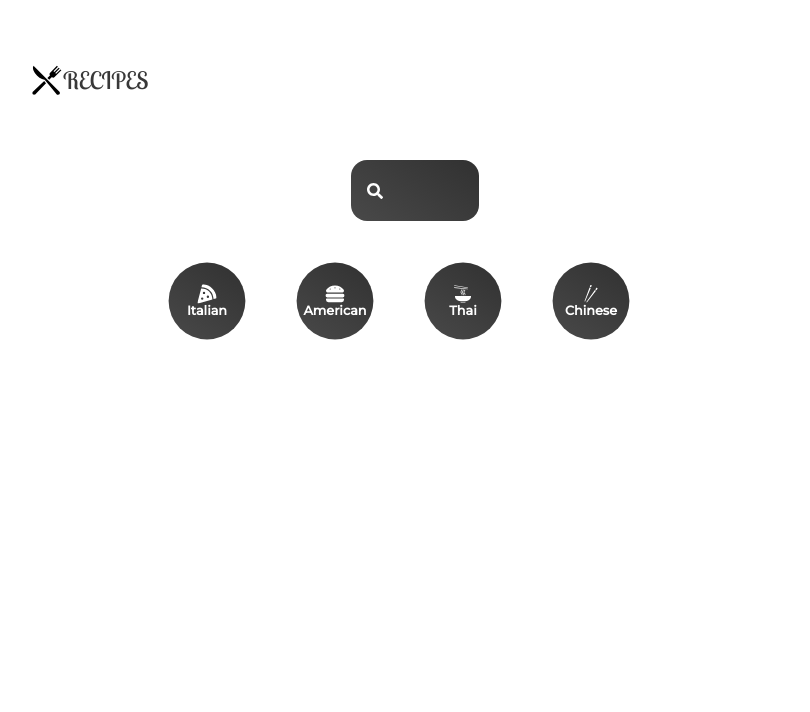
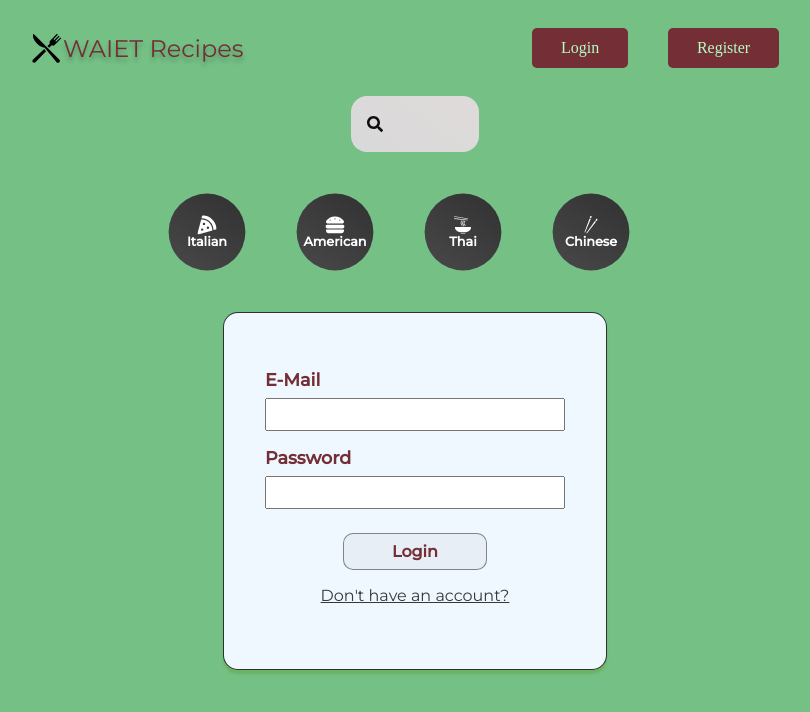
Before and after one commit to LennardMoe/waiet-recipes, a React (Vite) app: page /Login in a window 1280 px wide. Shown: the top 712 px of the page, without its empty margins (225-1035 px from the left). Built offline with nearby package versions, Linux system fonts and the light colour scheme; no server answers.

Commit message:
firebase login and structure changes

```diff
--- a/package.json
+++ b/package.json
@@ -10,6 +10,7 @@
   },
   "dependencies": {
     "@splidejs/react-splide": "^0.7.8",
+    "firebase": "^9.9.4",
     "framer-motion": "^7.2.1",
     "react": "^18.2.0",
     "react-dom": "^18.2.0",
--- a/src/App.jsx
+++ b/src/App.jsx
@@ -1,19 +1,15 @@
 import "./App.css";
 import Pages from "./pages/Pages";
 import Category from "./components/Category";
-import { BrowserRouter, Link } from "react-router-dom";
+import { BrowserRouter } from "react-router-dom";
 import Search from "./components/Search";
-import styled from "styled-components";
-import { GiKnifeFork } from "react-icons/gi";
+import Navbar from "./components/Navbar";
 
 function App() {
   return (
     <div className='App'>
       <BrowserRouter>
-        <Nav>
-          <GiKnifeFork />
-          <Logo to={"/"}> RECIPES </Logo>
-        </Nav>
+        <Navbar />
         <Search />
         <Category />
         <Pages />
@@ -22,21 +18,4 @@ function App() {
   );
 }
 
-const Logo = styled(Link)`
-  text-decoration: none;
-  font-size: 1.5rem;
-  font-weight: 400;
-  font-family: "Lobster Two", cursive;
-`;
-
-const Nav = styled.div`
-  padding: 4rem 0rem;
-  display: flex;
-  justify-content: flex-start;
-  align-items: center;
-  svg {
-    font-size: 2rem;
-  }
-`;
-
 export default App;
--- /dev/null
+++ b/src/components/Navbar.jsx
@@ -0,0 +1,95 @@
+import { onAuthStateChanged, signOut } from "firebase/auth";
+import { useState } from "react";
+import { GiKnifeFork } from "react-icons/gi";
+import { Link } from "react-router-dom";
+import styled from "styled-components";
+import { auth } from "../firebase";
+
+function Navbar() {
+  const [user, setUser] = useState({});
+
+  onAuthStateChanged(auth, (currentUser) => {
+    setUser(currentUser);
+  });
+
+  const logout = async () => {
+    await signOut(auth);
+  };
+
+  return (
+    <Wrapper>
+      <Nav>
+        <GiKnifeFork />
+        <Logo to={"/"}> WAIET Recipes </Logo>
+      </Nav>
+      <Login>
+        {user ? (
+          <div className='navbar__wrapper'>
+            <div className='navbar__login'>
+              <h4>Logged in as </h4>
+              <h4>{user.email}</h4>
+            </div>
+            <button onClick={logout}>Logout</button>
+          </div>
+        ) : (
+          <>
+            <Link to={"/Login/"}>
+              <button>Login</button>
+            </Link>
+            <Link to={"/Register/"}>
+              <button>Register</button>
+            </Link>
+          </>
+        )}
+      </Login>
+    </Wrapper>
+  );
+}
+
+const Wrapper = styled.nav`
+  display: flex;
+  flex-direction: row;
+  justify-content: space-between;
+  align-items: center;
+`;
+
+const Logo = styled(Link)`
+  text-decoration: none;
+  font-size: 1.5rem;
+  font-weight: 400;
+  font-family: "Montserrat";
+  text-shadow: 0px 4px 4px rgba(0, 0, 0, 0.25);
+  color: #732e36;
+`;
+
+const Nav = styled.div`
+  padding: 2rem 0rem;
+  display: flex;
+  justify-content: flex-start;
+  align-items: center;
+  svg {
+    font-size: 2rem;
+  }
+`;
+
+const Login = styled.div`
+  display: flex;
+  button {
+    background: #732e36;
+    max-width: 7rem;
+    border-radius: 5px;
+    margin: 20px;
+    text-decoration: none;
+    border: none;
+    padding: 0.7rem 1.8rem;
+    color: #b3ffc3;
+    font-weight: 400;
+    font-size: 1rem;
+    font-family: "Alata";
+    cursor: pointer;
+  }
+  button:hover {
+    opacity: 0.9;
+  }
+`;
+export default Navbar;
--- a/src/components/Search.jsx
+++ b/src/components/Search.jsx
@@ -34,9 +34,9 @@ const FormStyle = styled.form`
   }
   input {
     border: none;
-    background: linear-gradient(35deg, #494949, #313131);
-    font-size: 1.5rem;
-    color: white;
+    background: linear-gradient(35deg, #d9d9d9, #dfdada);
+    font-size: 1.2rem;
+    color: #0f0e0e;
     padding: 1rem 3rem;
     border: none;
     border-radius: 1rem;
@@ -48,7 +48,7 @@ const FormStyle = styled.form`
     top: 50%;
     left: 0%;
     transform: translate(100%, -50%);
-    color: white;
+    color: var(--dark);
   }
 `;
 export default Search;
--- /dev/null
+++ b/src/firebase.jsx
@@ -0,0 +1,16 @@
+import { initializeApp } from "firebase/app";
+import { getAuth } from "firebase/auth";
+
+const firebaseConfig = {
+  apiKey: import.meta.env.VITE_FIREBASE_API_KEY,
+  authDomain: import.meta.env.VITE_FIREBASE_AUTH_DOMAIN,
+  projectId: import.meta.env.VITE_FIREBASE_PROJECT_ID,
+  storageBucket: import.meta.env.VITE_FIREBASE_STORAGE_BUCKET,
+  messagingSenderId: import.meta.env.VITE_FIREBASE_MESSAGING_SENDER_ID,
+  appId: import.meta.env.VITE_FIREBASE_APP_ID,
+};
+
+// Initialize Firebase
+
+const app = initializeApp(firebaseConfig);
+export const auth = getAuth(app);
--- a/src/index.css
+++ b/src/index.css
@@ -1,3 +1,5 @@
+@import url("https://fonts.googleapis.com/css2?family=Inter:wght@400;600;700&display=swap");
+
 * {
   margin: 0;
   padding: 0;
@@ -5,18 +7,31 @@
   font-family: "Montserrat", sans-serif;
 }
 
+:root {
+  --bg-green: #74c085;
+  --primary-red: #732e36;
+  --text-green: #b3ffc3;
+  --bright-red: #bf737c;
+  --dark-green: #397346;
+  --border: rgba(0, 0, 0, 0.8);
+  --border-bright: rgba(228, 224, 224, 0.805);
+  --dark: #0f0e0e;
+}
+
 body {
   margin: 0% 20%;
+  background: var(--bg-green);
 }
 
 h4 {
   font-size: 1rem;
-  color: rgb(56, 56, 56);
+  color: var(--primary-red);
 }
 
 h3 {
   font-size: 1.5rem;
-  color: rgb(56, 56, 56);
+  color: var(--primary-red);
+  text-shadow: 2px 2px 4px var(--border-bright);
   line-height: 2.5rem;
   margin: 2rem 0rem;
 }
--- /dev/null
+++ b/src/pages/Login.jsx
@@ -0,0 +1,57 @@
+import { onAuthStateChanged, signInWithEmailAndPassword } from "firebase/auth";
+import { useState } from "react";
+import { Link, useNavigate } from "react-router-dom";
+import { auth } from "../firebase";
+import "./Register.css";
+
+function Login() {
+  const [email, setEmail] = useState("");
+  const [password, setPassword] = useState("");
+  const [error, setError] = useState("");
+  const [user, setUser] = useState({});
+  const navigate = useNavigate();
+
+  // onAuthStateChanged(auth, (currentUser) => {
+  //   setUser(currentUser);
+  // });
+
+  const login = async (e) => {
+    e.preventDefault();
+    try {
+      const user = await signInWithEmailAndPassword(auth, email, password);
+      navigate("/");
+    } catch (error) {
+      console.log(error.message);
+    }
+  };
+
+  // const login = async () => {};
+  // const logout = () => {};
+
+  return (
+    <div className='form__wrapper'>
+      <form className='form'>
+        <label htmlFor='E-Mail'>
+          <h4> E-Mail</h4>
+          <input type='text' onChange={(e) => setEmail(e.target.value)} />
+        </label>
+        <label htmlFor='Password'>
+          <h4> Password</h4>
+          <input
+            type='password'
+            onChange={(e) => setPassword(e.target.value)}
+          />
+        </label>
+        <button onClick={login} type='submit'>
+          Login
+        </button>
+        <p>
+          <Link to='/Register'>Don't have an account?</Link>
+        </p>
+      </form>
+    </div>
+  );
+}
+
+export default Login;
+//https://www.youtube.com/watch?v=jCY6DH8F4oc&t=1904s
--- a/src/pages/Pages.jsx
+++ b/src/pages/Pages.jsx
@@ -4,7 +4,9 @@ import { Route, Routes, useLocation } from "react-router-dom";
 import Cuisine from "./Cuisine";
 import Searched from "./Searched";
 import Recipe from "./Recipe";
+import Register from "./Register";
 import { AnimatePresence } from "framer-motion";
+import Login from "./Login";
 
 function Pages() {
   const location = useLocation();
@@ -15,6 +17,8 @@ function Pages() {
         <Route path='/cuisine/:type' element={<Cuisine />} />
         <Route path='/searched/:search' element={<Searched />} />
         <Route path='/recipe/:name' element={<Recipe />} />
+        <Route path='/Register' element={<Register />} />
+        <Route path='/Login' element={<Login />} />
       </Routes>
     </AnimatePresence>
   );
--- /dev/null
+++ b/src/pages/Register.css
@@ -0,0 +1,56 @@
+.form__wrapper {
+  margin: 0% 25%;
+  border: var(--border) 1px solid;
+  box-shadow: 0 4px 2px rgba(104, 172, 87, 0.7);
+  background-color: aliceblue;
+  display: flex;
+  justify-content: center;
+  border-radius: 15px;
+}
+
+.form {
+  display: flex;
+  flex-direction: column;
+  max-width: 80%;
+  align-items: center;
+  justify-content: center;
+  padding: 2rem;
+  margin: 1rem;
+}
+
+.form label {
+  margin: 0.5rem;
+}
+.form label h4 {
+  margin-bottom: 0.5rem;
+  font-size: 1.1rem;
+}
+
+.form input {
+  font-size: 1.5rem;
+}
+
+.form button {
+  font-size: 1rem;
+  margin-top: 1rem;
+  padding: 0.5rem 3rem;
+  font-weight: 800;
+  color: #732e36;
+  border: 1px solid rgba(27, 26, 26, 0.5);
+  border-radius: 10px;
+  background-color: rgba(199, 201, 203, 0.2);
+}
+.form button:hover {
+  cursor: pointer;
+  transition: 0.3s;
+  background-color: var(--bg-green);
+}
+
+p {
+  margin: 1rem;
+  text-decoration: none;
+}
+
+p:hover {
+  color: #732e36;
+}
--- /dev/null
+++ b/src/pages/Register.jsx
@@ -0,0 +1,68 @@
+import {
+  createUserWithEmailAndPassword,
+  onAuthStateChanged,
+} from "firebase/auth";
+import { useState } from "react";
+import "./Register.css";
+import { auth } from "../firebase";
+import { Link, useNavigate } from "react-router-dom";
+
+function Register() {
+  const [email, setEmail] = useState("");
+  const [password, setPassword] = useState("");
+  const [error, setError] = useState("");
+  const [user, setUser] = useState({});
+  const navigate = useNavigate();
+
+  // onAuthStateChanged(auth, (currentUser) => {
+  //   setUser(currentUser);
+  // });
+
+  const register = async (e) => {
+    e.preventDefault();
+    try {
+      const user = await createUserWithEmailAndPassword(auth, email, password);
+      navigate("/");
+    } catch (error) {
+      setError(error.message);
+      console.log(error.message);
+    }
+  };
+
+  // const login = async () => {};
+  // const logout = () => {};
+
+  return (
+    <div className='form__wrapper'>
+      <form className='form'>
+        {error ? (
+          <p>
+            <strong>Error: </strong>Invalid Password or E-Mail{" "}
+            {error.split(" ").pop().split("_").pop()}
+          </p>
+        ) : (
+          ""
+        )}
+        <label htmlFor='E-Mail'>
+          <h4> E-Mail</h4>
+          <input type='text' onChange={(e) => setEmail(e.target.value)} />
+        </label>
+        <label htmlFor='Password'>
+          <h4> Password</h4>
+          <input
+            type='password'
+            onChange={(e) => setPassword(e.target.value)}
+          />
+        </label>
+        <button onClick={register} type='submit'>
+          Register
+        </button>
+        <p>
+          <Link to='/Login'>Already have an account?</Link>
+        </p>
+      </form>
+    </div>
+  );
+}
+
+export default Register;
--- a/src/pages/Searched.jsx
+++ b/src/pages/Searched.jsx
@@ -1,4 +1,3 @@
-import React from "react";
 import { useEffect, useState } from "react";
 import { useParams } from "react-router-dom";
 import styled from "styled-components";
```
Also changed, not shown: 1 other file (tests, documents, lock files or other folders).
